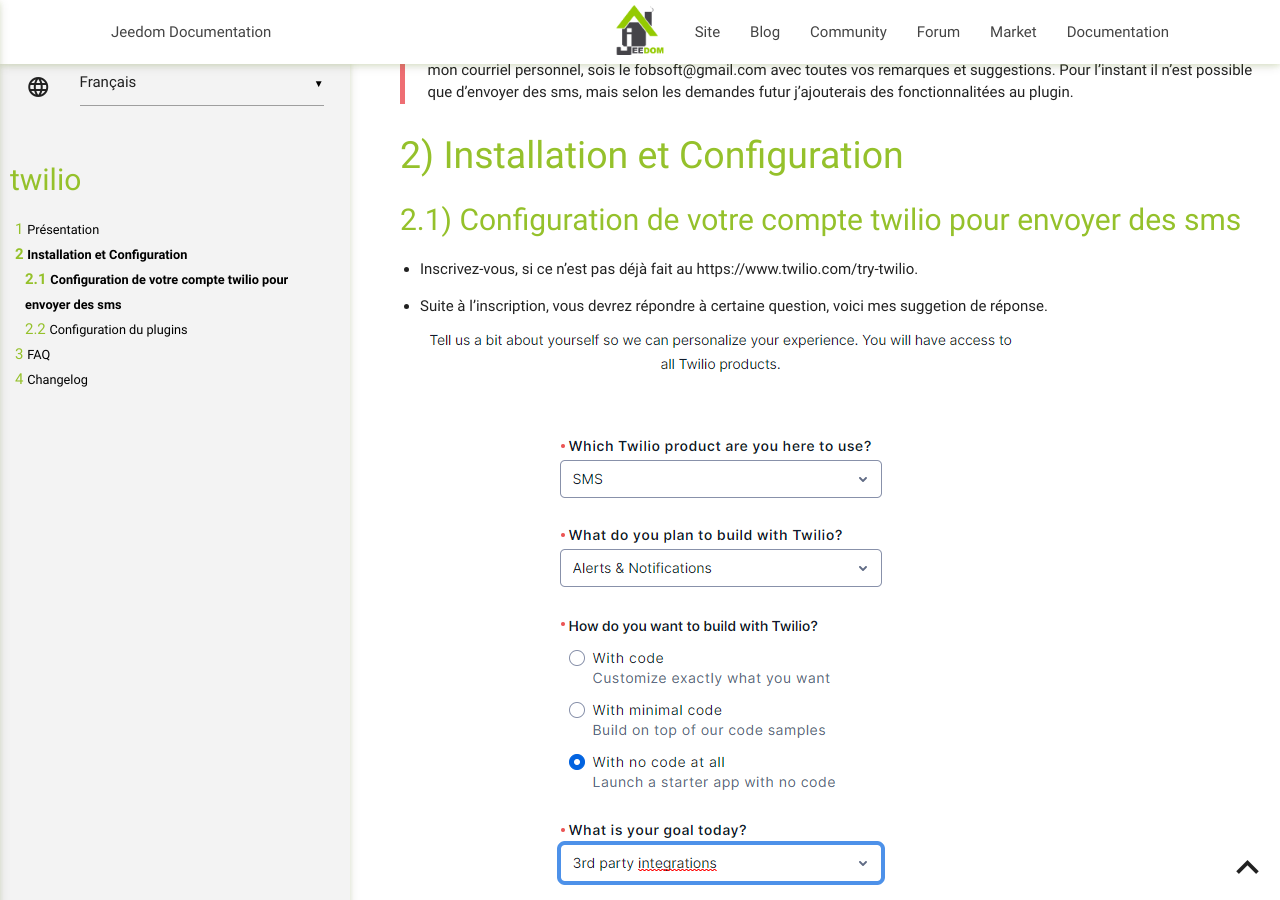
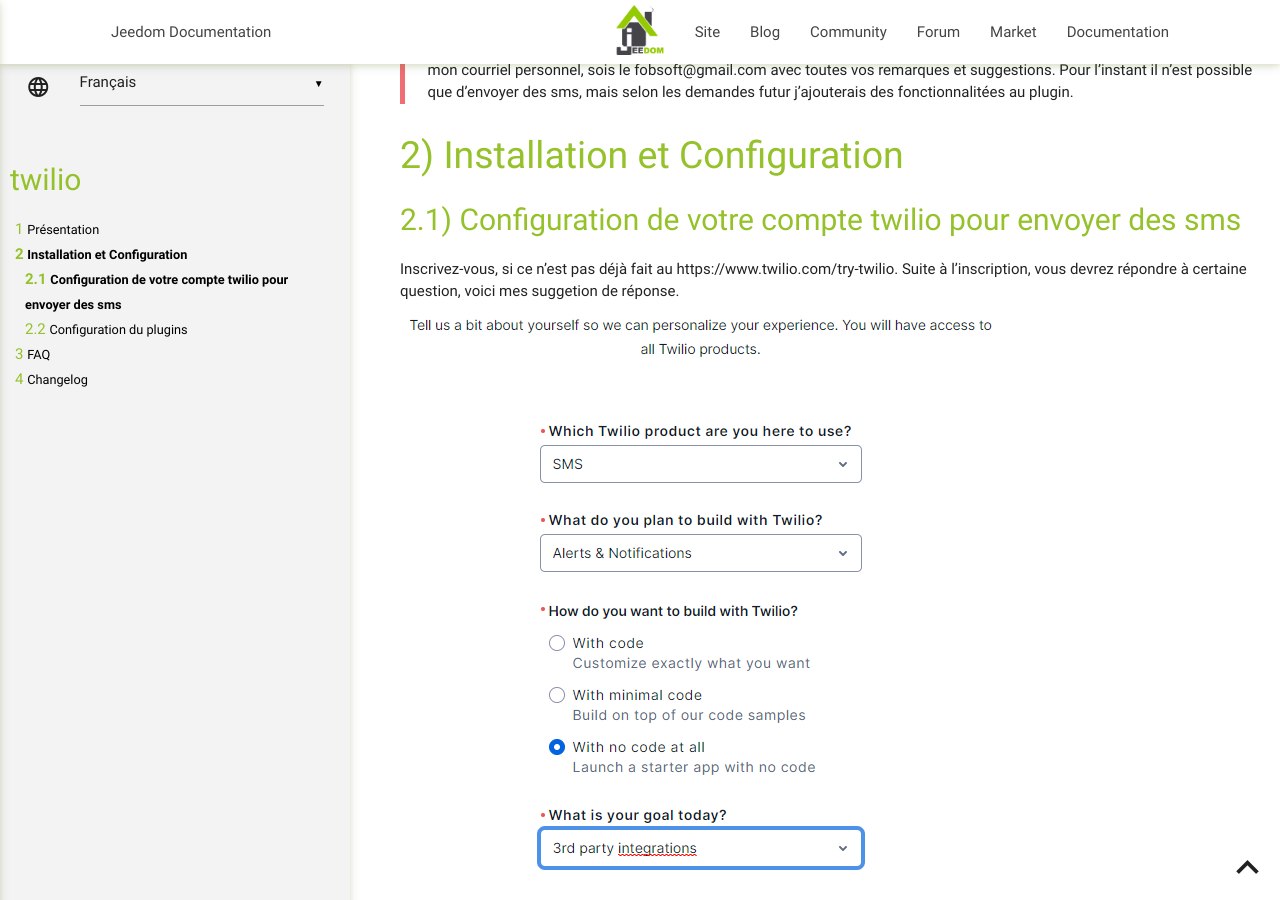
Before and after one commit to fobsoft/jeedom-plugins-documentation, a Jekyll site: the page built from twilio/fr_FR/index.md, in a window 1280 px wide and 900 px high, scrolled down 408 px. Built offline with Jekyll 4.4.1, drawn with Linux system fonts in a browser that asks for light colours.

```diff
--- a/twilio/fr_FR/index.md
+++ b/twilio/fr_FR/index.md
@@ -21,20 +21,20 @@ Lorsque vous êtes prêt à déployer des canaux additionnels, utilisez la même
 # Installation et Configuration
 
 ## Configuration de votre compte twilio pour envoyer des sms
-- Inscrivez-vous, si ce n'est pas déjà fait au https://www.twilio.com/try-twilio.
-- Suite à l'inscription, vous devrez répondre à certaine question, voici mes suggetion de réponse.
+Inscrivez-vous, si ce n'est pas déjà fait au https://www.twilio.com/try-twilio.
+Suite à l'inscription, vous devrez répondre à certaine question, voici mes suggetion de réponse.
 ![Installation et Configuration tier - 1](../images/Installation et Configuration tier - 1.png)
 
-- Vous serez redirigé ensuite à votre consol, vous pourrez constater alors que vous disposez d'un certain montant pour essayer le service (rouge).
+Vous serez redirigé ensuite à votre consol, vous pourrez constater alors que vous disposez d'un certain montant pour essayer le service (rouge).
 ![Installation et Configuration tier - 2](../images/Installation et Configuration tier - 2.png)
 
-- Faite l'achat d'un numéro de téléphone
+Faite l'achat d'un numéro de téléphone
 ![Installation et Configuration tier - 3](../images/Installation et Configuration tier - 3.png)
 
-- Créez-vous un service de messagerie.
+Créez-vous un service de messagerie.
 ![Installation et Configuration tier - 4](../images/Installation et Configuration tier - 4.png)
 
-- Une fois fais, dirigez-vous ici pour connaître les informations dont vous aurez besoin pour la configuration du plugins
+Une fois fais, dirigez-vous ici pour connaître les informations dont vous aurez besoin pour la configuration du plugins
 ![Installation et Configuration tier - 5](../images/Installation et Configuration tier - 5.png)
 
 ## Configuration du plugins
```
